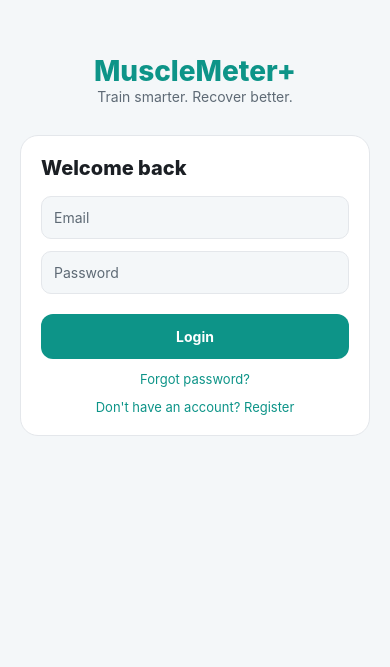
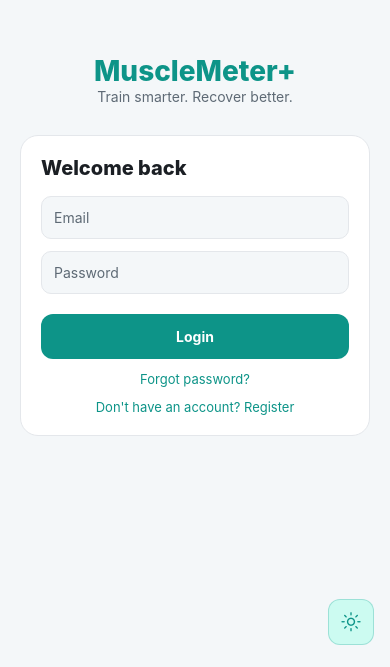
Before and after one commit to zspri/cop4331-mern-project, a React Native app in the folder mobile-app/: screen / in a window 390 px wide. Shown: the part 177-844 px from the top of the page. Built offline with nearby package versions, Linux system fonts and the light colour scheme; no server answers.

Commit message:
Added Back Dark/Light Toggle Switch to Login, Register, and Forgot Password Screens

```diff
--- a/mobile-app/App.tsx
+++ b/mobile-app/App.tsx
@@ -1,4 +1,5 @@
 import React, { useEffect, useMemo, useState } from "react";
+import { Ionicons } from "@expo/vector-icons";
 import { Platform, Pressable, SafeAreaView, StyleSheet, Text, View, useWindowDimensions } from "react-native";
 import { DashboardScreen } from "./src/screens/DashboardScreen";
 import { ForgotPasswordScreen } from "./src/screens/ForgotPasswordScreen";
@@ -220,6 +221,24 @@ function AppContent() {
           authFlowScreen
         )}
 
+        {!isAuthenticated && (
+          <Pressable
+            style={({ hovered, pressed }: any) => [
+              styles.authThemeToggle,
+              (hovered || pressed) && styles.authThemeToggleInteractive,
+            ]}
+            onPress={toggleTheme}
+            accessibilityRole="button"
+            accessibilityLabel={mode === "light" ? "Switch to dark mode" : "Switch to light mode"}
+          >
+            <Ionicons
+              name={mode === "light" ? "sunny-outline" : "moon-outline"}
+              size={22}
+              color={colors.accent}
+            />
+          </Pressable>
+        )}
+
       </View>
     </SafeAreaView>
   );
@@ -324,5 +343,24 @@ function createStyles(colors: ThemeColors, sideGutter: number, contentMaxWidth:
     tabLabelInteractive: {
       color: colors.accent
     },
+    authThemeToggle: {
+      position: "absolute",
+      right: 16,
+      bottom: 22,
+      backgroundColor: colors.accentSoft,
+      borderWidth: 1,
+      borderColor: colors.accent + "40",
+      width: 46,
+      height: 46,
+      borderRadius: 12,
+      alignItems: "center",
+      justifyContent: "center",
+      zIndex: 20,
+      elevation: 10,
+    },
+    authThemeToggleInteractive: {
+      backgroundColor: colors.tileHover,
+      borderColor: colors.accent + "55",
+    },
   });
 }
```
